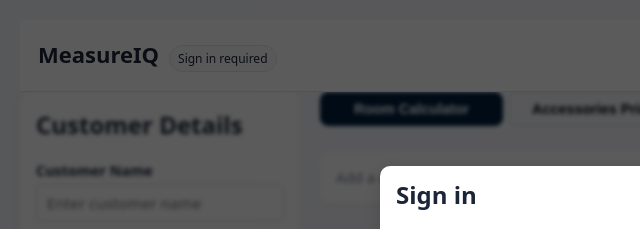
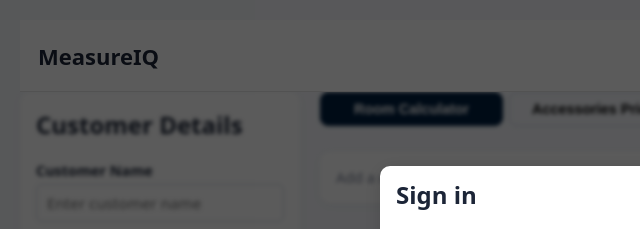
Before and after one commit to Davidgowling/measureiq, a plain HTML site: page index.html in a window 1280 px wide. Shown: the top 229 px of the page, 0-640 px from the left. Drawn offline with Linux system fonts and the light colour scheme.

Commit message:
remove cloud sync badge from UI

```diff
--- a/index.html
+++ b/index.html
@@ -11,7 +11,6 @@
 <div class="topbar no-print">
     <div class="brand">
         <h1>MeasureIQ</h1>
-        <span id="syncBadge" class="badge">Sign in required</span>
     </div>
     <div class="auth">
         <span id="authStatus" class="muted">Not signed in</span>
--- a/script.js
+++ b/script.js
@@ -139,18 +139,15 @@ async function apiFetch(path, options = {}) {
 
 function setAuthUI() {
     const status = document.getElementById("authStatus");
-    const badge = document.getElementById("syncBadge");
     const logoutBtn = document.getElementById("logoutBtn");
     const openBtn = document.getElementById("openAuthBtn");
 
     if (isSignedIn() && authUser?.email) {
         status.textContent = `Signed in as ${authUser.email}`;
-        badge.textContent = "Cloud sync";
         logoutBtn.style.display = "inline-block";
         openBtn.style.display = "none";
     } else {
         status.textContent = "Not signed in";
-        badge.textContent = "Sign in required";
         logoutBtn.style.display = "none";
         openBtn.style.display = "inline-block";
     }
```
